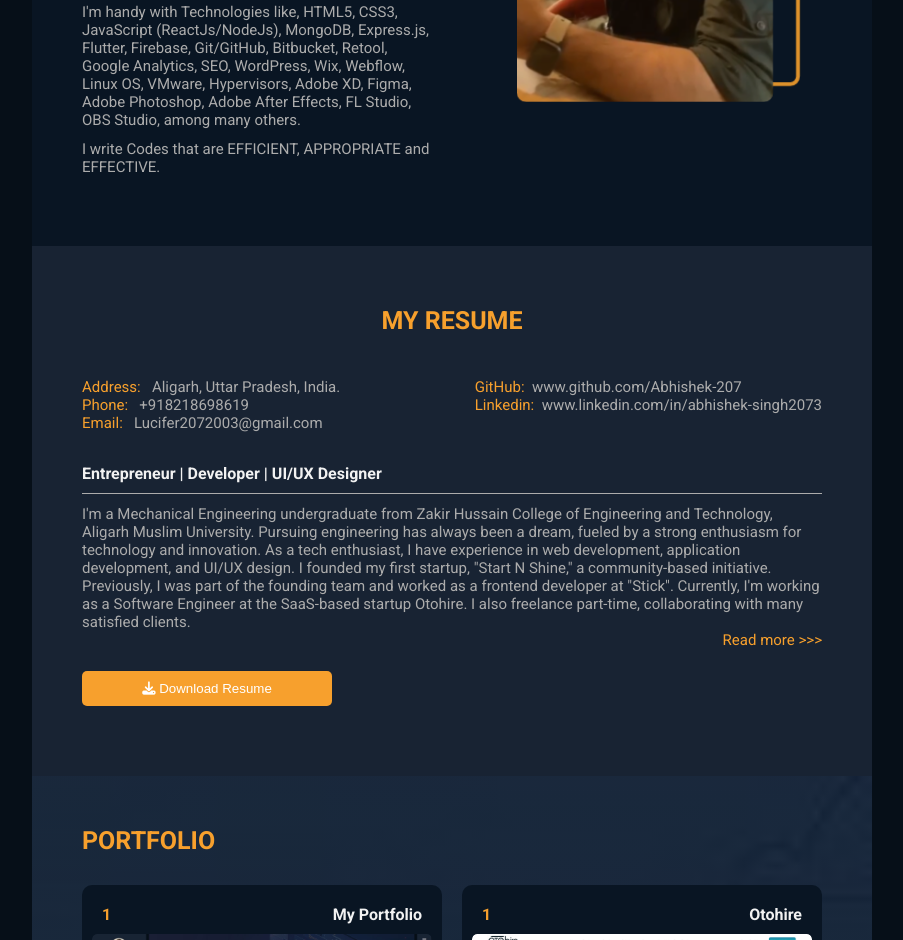
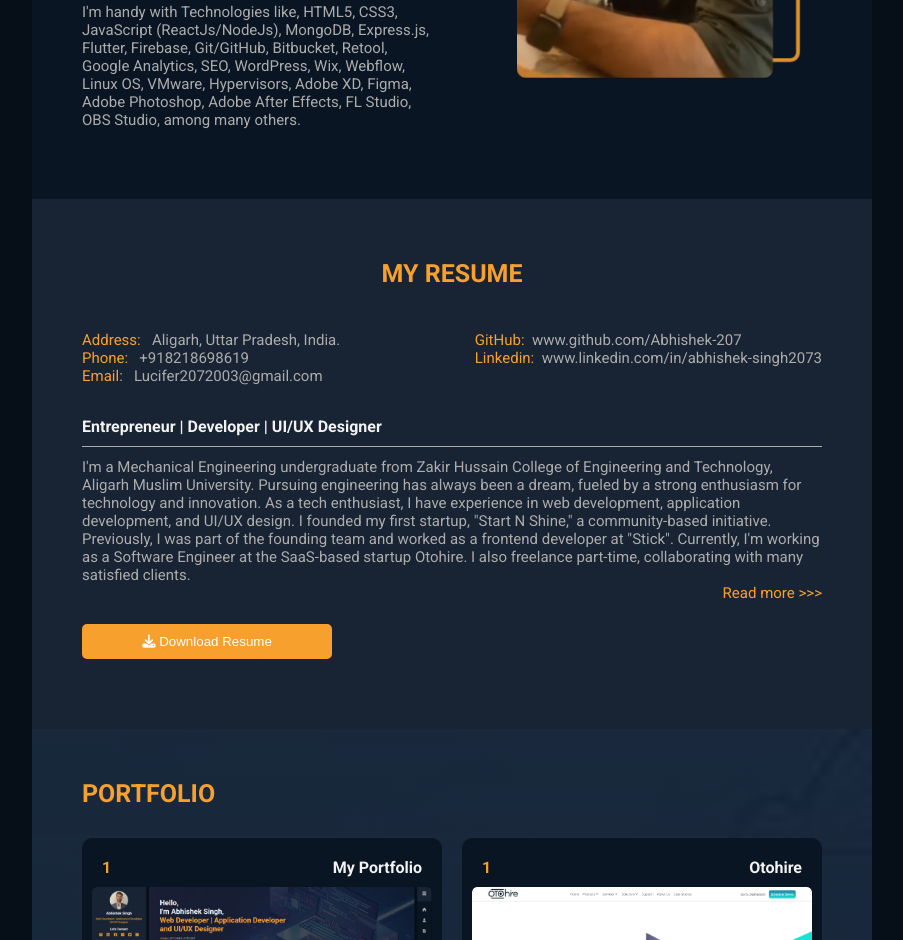
Before and after one commit to Abhishek-207/Abhishek-Singh_portfolio-Website, a plain HTML site: page index.html in a window 1280 px wide. Shown: the part 946-1886 px from the top of the page, without its empty margins (298-1201 px from the left). Drawn offline with Linux system fonts and the light colour scheme; files whose address does not match are found by name.

Commit message:
UI fixes

```diff
--- a/index.html
+++ b/index.html
@@ -87,10 +87,10 @@
                         <h4>Abhishek Singh </h4>
 
                          <p> <span>Entrepreneur |</span> <span>Developer | </span>  <span> UI/UX
-                                Designer</span> </p>
+                                Designer</span> </p><br>
                         <p> <span>Ex-Google DSC Lead <a href="https://gdg.community.dev/gdg-on-campus-zakir-husain-college-of-engineering-and-technology-aligarh-india/" target="_blank">@ZHCET AMU </a> </span> </p><br>
                                                 <p> <span> SWE Intern <a href="https://otohire.com/" target="_blank">@Otohire</a> </span> </p><br>
-                          <p> <span> Ex-Frontend Developer<a href="https://stickapp.club/" target="_blank">@Stick</a> </span> </p><br>
+                          <p> <span> Ex-Frontend Developer <a href="https://stickapp.club/" target="_blank">@Stick</a> </span> </p><br>
 
                     </div>
                     <div class="social-links">
@@ -228,8 +228,8 @@ Adobe Photoshop, Adobe After Effects, FL Studio, OBS Studio, among many others.
 
                         <!-- <br> -->
                         <!-- <p>I am presently based in Uttar Pradesh, India.</p> -->
-                        <br>
-                        <p>I write Codes that are EFFICIENT, APPROPRIATE and EFFECTIVE.</p>
+<!--                         <br>
+                        <p>I write Codes that are EFFICIENT, APPROPRIATE and EFFECTIVE.</p> -->
 
                     </div>
                     <div class="abt-img">
@@ -341,7 +341,7 @@ I founded my first startup, "Start N Shine," a community-based initiative. Previ
                         <p>
                              <i class="fa-solid fa-check"></i> SWE Intern at Otohire <br>
 
-                             <i class="fa-solid fa-check"></i>Ex-Google DSC Lead at ZHCET AMU<br>
+                             <i class="fa-solid fa-check"></i> Ex-Google DSC Lead at ZHCET AMU<br>
                                   <i class="fa-solid fa-check"></i> Co-Founder at Start & Shine<br>
                            <i class="fa-solid fa-check"></i> Ex- FrontendProduct Developer at Stick <br>
 
```
